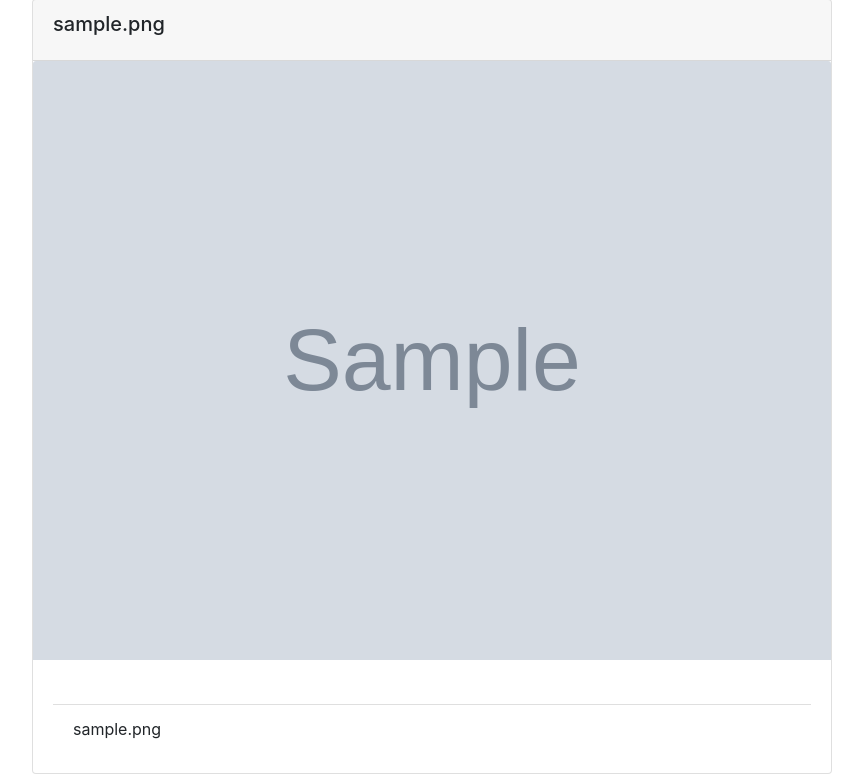
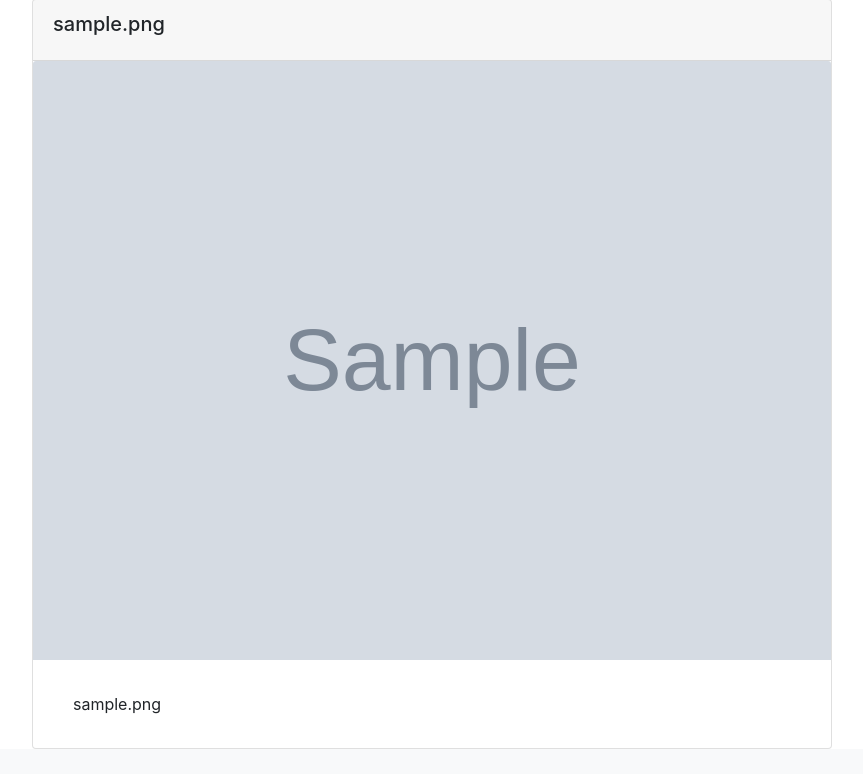
Before and after one commit to maurinesinami/instaclone, a Django app: template instagram/templates/search.html in a window 1280 px wide. Shown: the part 103-877 px from the top of the page, without its empty margins (23-886 px from the left). After the commit the page ends 852 px from the top, so only its background shows below. Run offline with Django 3.2, Linux system fonts and the light colour scheme; tables that the repository leaves empty hold one stand-in row (values such as "Sample post"); the template is opened without the code that fills it: values that come from a table or form of the project are taken from there, most other values are stand-ins (such as "Sample title", 1, 10 or a date in 2020); grey boxes marked "Sample" are stand-in pictures; some libraries are stand-ins or nearby versions.

```diff
--- a/instagram/templates/search.html
+++ b/instagram/templates/search.html
@@ -25,7 +25,7 @@
 
         <div class="card-body">
           <ul class="list-group list-group-flush">
-            <li class="list-group-item"><i class="far fa-comment"></i>      <i class="far fa-heart"></i></li>
+
             <li class="list-group-item"> {{post.image_caption}}</li>
           </ul>
         </div>
```
Also changed, not shown: 1 other file.
